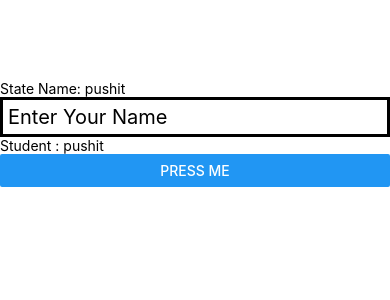
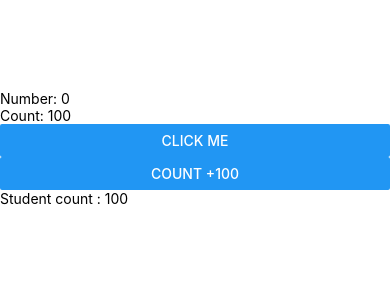
Before and after one commit to pushitchaudhary/react-native_with_Code_Step_by_Step, a React Native app: screen / in a window 390 px wide. Shown: the top 300 px of the page. Built offline with nearby package versions, Linux system fonts and the light colour scheme.

Commit message:
use effect

```diff
--- a/App.js
+++ b/App.js
@@ -1,31 +1,26 @@
-import React, { useState , Component} from "react";
+import React, { useState , Component, useEffect} from "react";
 
 import { View,Text, Button, TextInput, StyleSheet, ScrollView, FlatList  } from "react-native";
 import Student from "./components/Student";
 
-class App extends Component {
+const App = ()=>{
 
-  constructor(){
-    super()
-    this.state={
-      name : "pushit ",
-      age : 23
-    }
-  }
+  const [num, setNum] = useState(0)
+  const [count, setCount] = useState(100)
 
-  changeText(value){
-    this.setState({name:value})
-  }
+  useEffect(()=>{
+    console.warn("Hook Called")
+  },[num])
 
-  render(){
-    return(
-      <View style={{marginTop:80}}>
-        <Text>State Name: {this.state.name}</Text>
-        <TextInput onChangeText={(text)=>this.changeText(text)}  placeholder="Enter Your Name" style={{borderWidth:3, padding:5, height:40,fontSize:20}}></TextInput>
-        <Student name={this.state.name}/>
-      </View>
-    )
-  }
+  return(
+    <View style={{marginTop:90}}>
+      <Text>Number: {num}</Text>
+      <Text>Count: {count}</Text>
+      <Button title="click me" onPress={()=>setNum(num+1)}></Button>
+      <Button title="count +100" onPress={()=>setCount(count+1)}></Button>
+      <Student count={count}/>
+    </View>
+  )
 }
 
 export default App
--- a/components/Student.js
+++ b/components/Student.js
@@ -11,8 +11,7 @@ class Student extends Component{
     render(){
         return(
             <View>
-                <Text>Student : {this.props.name}</Text>
-                <Button title="Press Me" onPress={this.car}/>
+                <Text>Student count : {this.props.count}</Text>
             </View>
         )
     }
```
